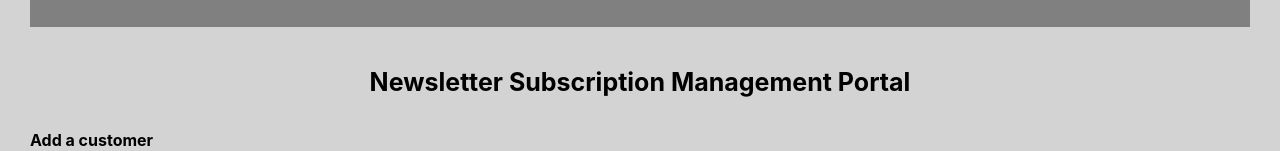
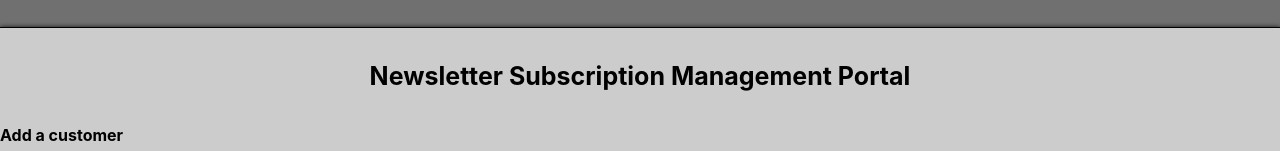
Before and after one commit to fromwentzitcame/phase-3-group-project-devenir, a React (Create React App) app: page / in a window 1280 px wide. Shown: the part 150-301 px from the top of the page. Built offline with nearby package versions, Linux system fonts and the light colour scheme; no server answers; a web font is replaced by a local one.

Commit message:
has a bug

```diff
--- a/src/components/App.js
+++ b/src/components/App.js
@@ -1,7 +1,7 @@
 import Customers from "./Customers";
 import AddCustomerForm from "./AddCustomerForm";
 import Header from "./Header";
-
+import styled from 'styled-components';
 import React, { useEffect, useState } from "react";
 
 import "../App.css";
@@ -109,7 +109,7 @@ function App() {
       customer => {
         if (customer.id === updatedCustomer.id) {
           return updatedCustomer
-        } else {return customer}
+        } else { return customer }
       }
     )
     setDisplayedCustomers(updatedCustomers)
@@ -119,6 +119,10 @@ function App() {
   return (
     <div>
       <Header />
+      <div style={pageStyle}>
+        <PortalTitle>
+          <h4>Newsletter Subscription Management Portal</h4>
+        </PortalTitle>
         <AddCustomerForm
           formData={formData}
           handleFormChange={handleFormChange}
@@ -135,7 +139,23 @@ function App() {
           onUpdateCustomer={onUpdateCustomer}
         />
       </div>
+    </div>
   );
 }
 
 export default App;
+
+const pageStyle = {
+  backgroundColor: "#CCCCCC",
+  borderTop: "solid 1px",
+  boxShadow: "0 -0.5px 5px",
+  minHeight: "100vh",
+  position: "relative"
+}
+
+const PortalTitle = styled.div`
+h4{
+    text-align: center;
+    font-size: 25px
+    }
+`
--- a/src/components/Customers.js
+++ b/src/components/Customers.js
@@ -43,13 +43,15 @@ function Customers({ displayedCustomers, filterOff, promoFilter, eventsFilter, b
   }
 
   function renderTableData() {
-    return (displayedCustomers.map(customer => <Customer
+    return (displayedCustomers.map(customer => {
+    console.log(customer.id)
+    return (<Customer
       key={customer.id}
       customer={customer}
       handleDelete={handleDelete}
       captureEdit={captureEdit}
       changeEditState={changeEditState}
-    />
+    />)}
     )
     )
   }
--- a/src/components/Filter.js
+++ b/src/components/Filter.js
@@ -1,7 +1,7 @@
 import React from 'react'
 import styled from 'styled-components';
 
-function Filter({filterOff, promoFilter, eventsFilter, birthdayFilter, textsFilter}) {
+function Filter({ filterOff, promoFilter, eventsFilter, birthdayFilter, textsFilter }) {
     return (
         <div>
             <h4>Filter Subscriber Data</h4>
@@ -32,6 +32,5 @@ function Filter({filterOff, promoFilter, eventsFilter, birthdayFilter, textsFilt
 export default Filter
 
 const FilterStyle = styled.div`
-
 margin-bottom: 20px;
 `
--- a/src/components/Header.js
+++ b/src/components/Header.js
@@ -4,13 +4,11 @@ import styled from 'styled-components';
 function Header() {
     return (
         <div>
-             <HeaderTitle>
-            <h1>Devenir</h1>
-            <h3>Athleisure for Self-Actualization</h3>
+            <HeaderTitle>
+                <h1>Devenir</h1>
+                <h3>Athleisure for Self-Actualization</h3>
             </HeaderTitle>
-            <PortalTitle>
-            <h4>Newsletter Subscription Management Portal</h4>
-            </PortalTitle>
+
 
         </div>
     )
@@ -24,28 +22,13 @@ const HeaderTitle = styled.div`
 font-family: 'Genos', sans-serif;
 text-align: center;
 color: #FFFFFF;
-background-color: #808080;
+background-color: #707070;
 h1{
 font-size: 80px;
-margin-bottom: -30px;
+margin-bottom: -20px;
 margin-top: -20px;
-
 }
 h3{
 font-size: 40px;
-padding-bottom: 20px;
 }
-h4{
-text-align: center;
-font-size: 25px
-}
-
-
 `
-const PortalTitle = styled.div`
-
-h4{
-    text-align: center;
-    font-size: 25px
-    }
-`
--- a/src/index.css
+++ b/src/index.css
@@ -1,7 +1,6 @@
 body {
-  background-color: #D3D3D3;
-  margin: 0;
-  padding: 30px;
+  background-color: #707070;
+  margin: 0px;
   font-family: -apple-system, BlinkMacSystemFont, 'Segoe UI', 'Roboto', 'Oxygen',
     'Ubuntu', 'Cantarell', 'Fira Sans', 'Droid Sans', 'Helvetica Neue',
     sans-serif;
--- a/src/index.js
+++ b/src/index.js
@@ -11,10 +11,7 @@ import reportWebVitals from './reportWebVitals';
 ReactDOM.render(
   <React.StrictMode>
     <BrowserRouter>
-
       <App />
-
-
     </BrowserRouter>
   </React.StrictMode>,
   document.getElementById('root')
```
Also changed, not shown: 1 other file (tests, documents, lock files or other folders). Lines whose indentation alone changed are shown as unchanged.
